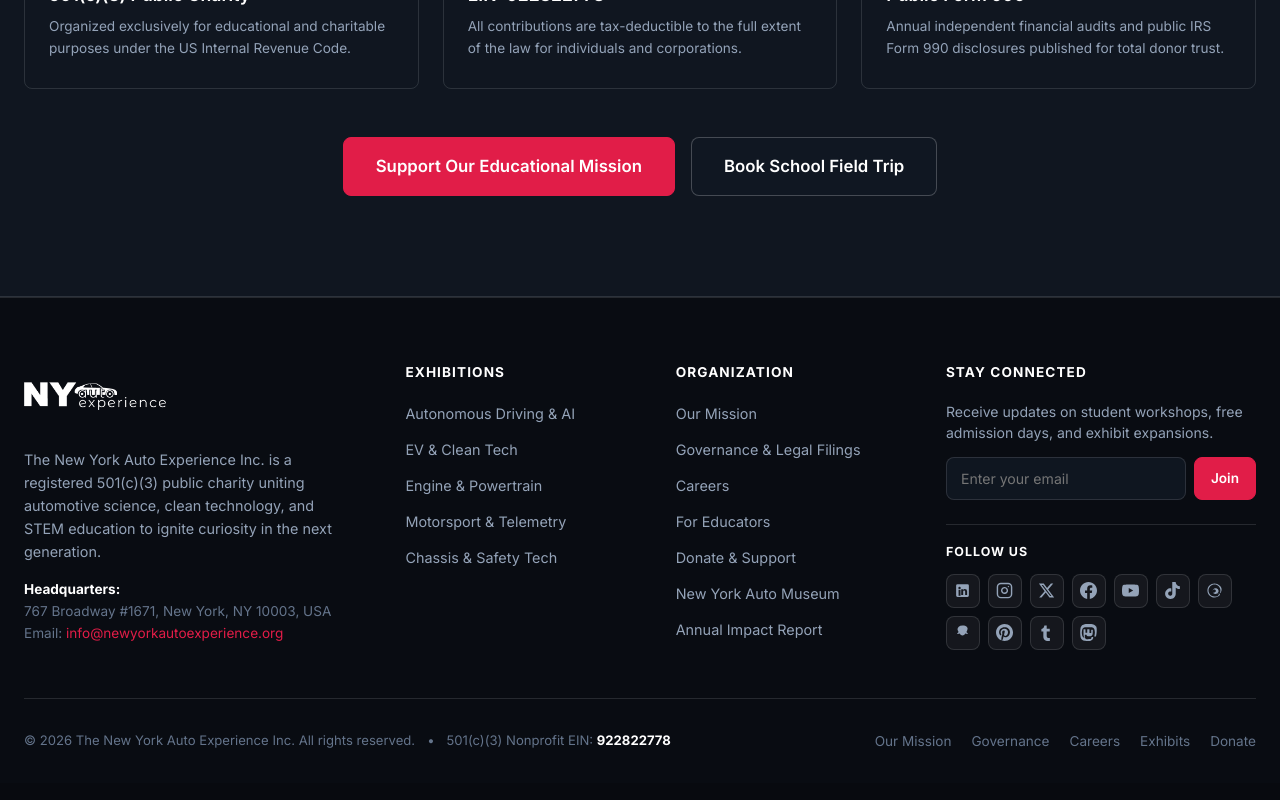
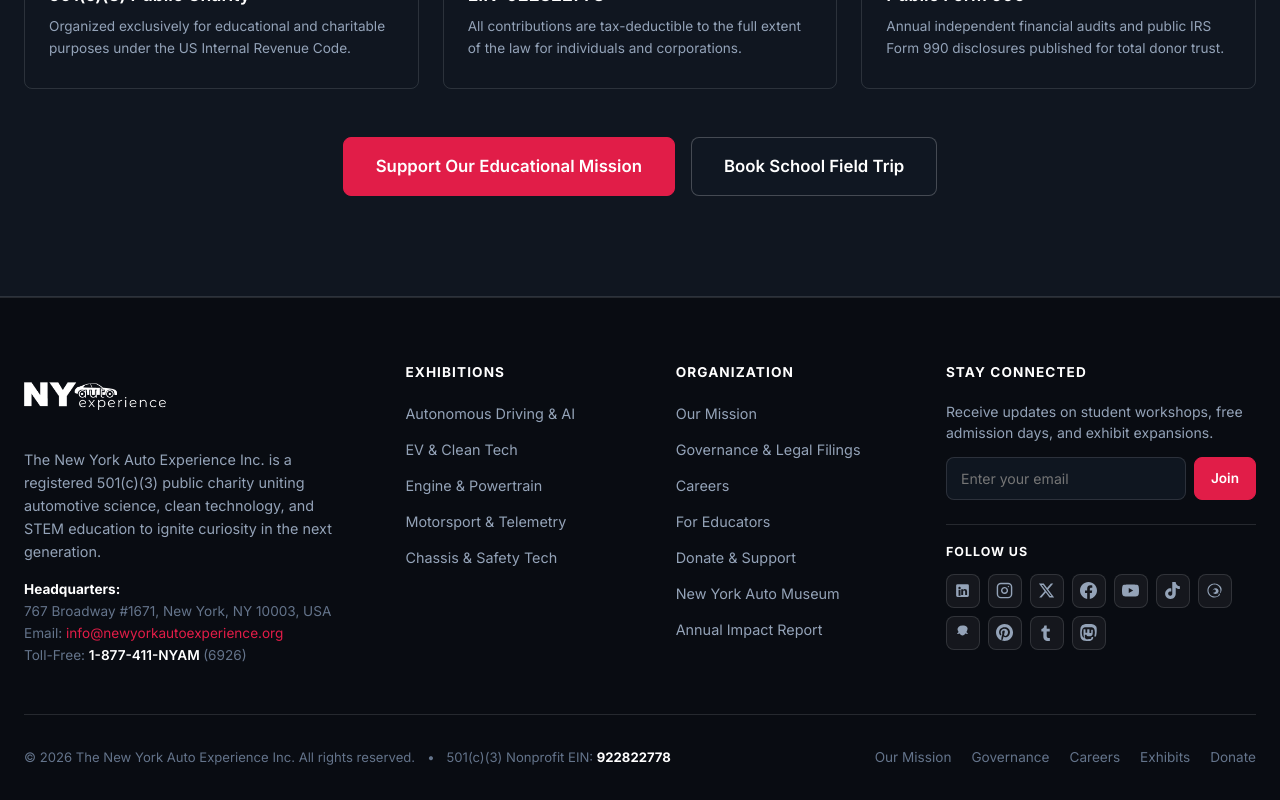
Before and after one commit to itsemranraj-ai/newyorkautoexperience-nextjs, a Next.js app: page /mission in a window 1280 px wide. Shown: the part 3251-4051 px from the top of the page. Built offline with nearby package versions, Linux system fonts and the light colour scheme.

Commit message:
feat(footer): add toll-free vanity number 1-877-411-NYAM (6926) below email

```diff
--- a/src/components/Footer.tsx
+++ b/src/components/Footer.tsx
@@ -81,7 +81,8 @@ export default function Footer() {
             <div style={{ marginTop: '16px', fontSize: '0.85rem', color: 'var(--color-text-dim)', lineHeight: 1.6 }}>
               <strong style={{ color: '#FFFFFF' }}>Headquarters:</strong><br />
               767 Broadway #1671, New York, NY 10003, USA<br />
-              Email: <a href="mailto:info@newyorkautoexperience.org" style={{ color: 'var(--color-primary)' }}>info@newyorkautoexperience.org</a>
+              Email: <a href="mailto:info@newyorkautoexperience.org" style={{ color: 'var(--color-primary)' }}>info@newyorkautoexperience.org</a><br />
+              Toll-Free: <a href="tel:18774116926" style={{ color: '#FFFFFF', fontWeight: 600, textDecoration: 'none' }}>1-877-411-NYAM <span style={{ color: 'var(--color-text-dim)', fontWeight: 400 }}>(6926)</span></a>
             </div>
           </div>
 
```
